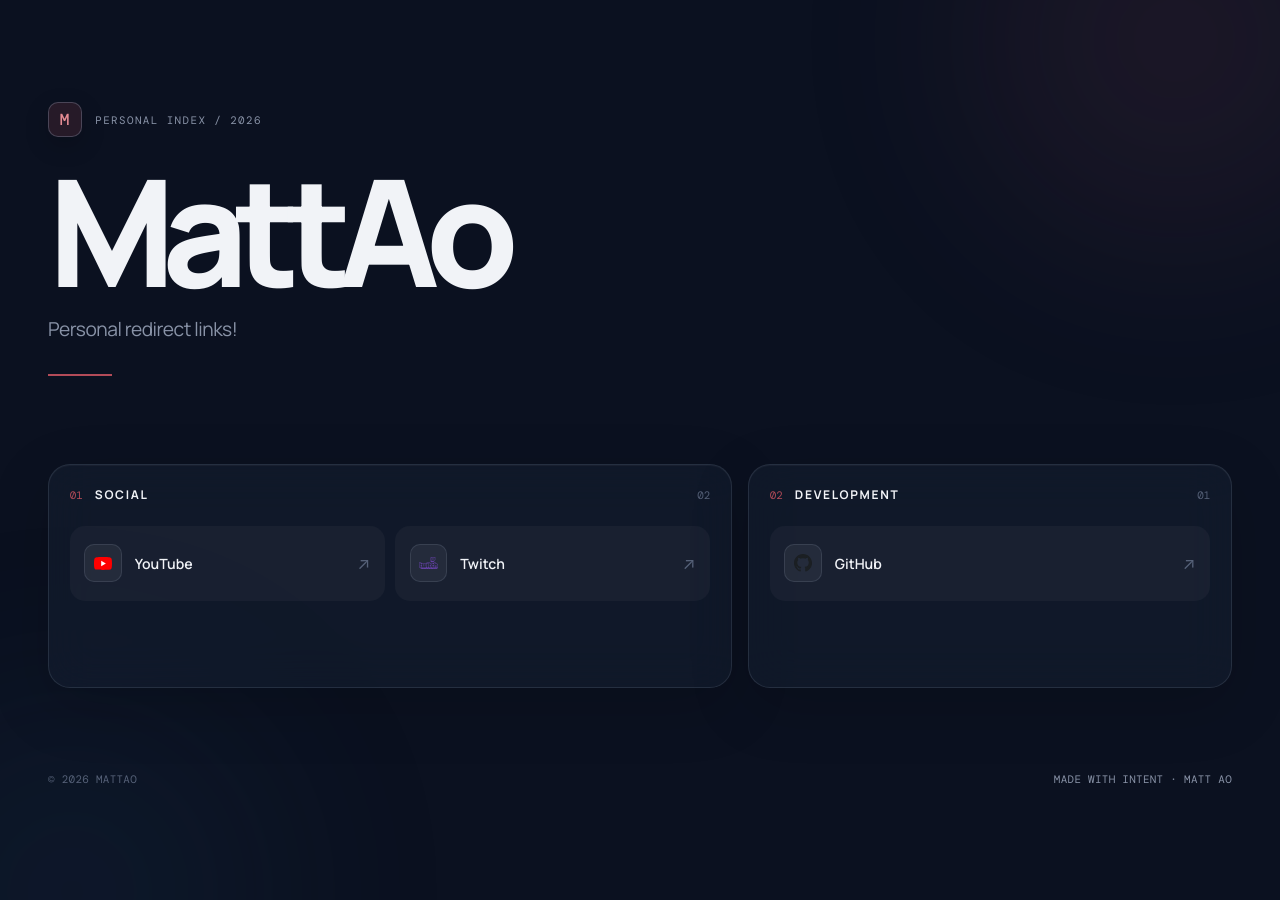
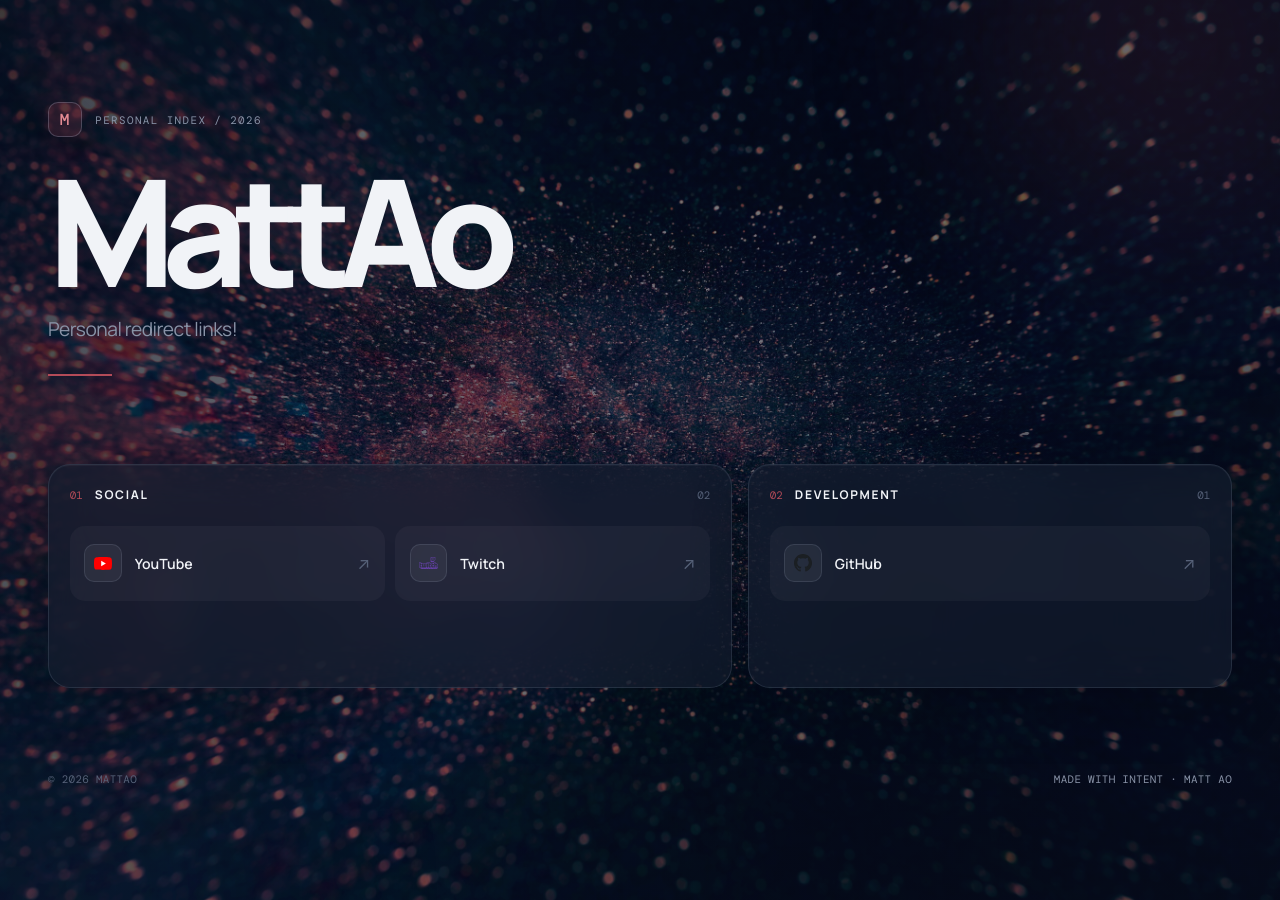
Before and after one commit to M4ttAo/link.mattao.net, a Jekyll site: the page built from index.md, in a window 1280 px wide. Built offline with Jekyll 4.4.1, drawn with Linux system fonts in a browser that asks for light colours.

```diff
--- a/_sass/_base.scss
+++ b/_sass/_base.scss
@@ -10,6 +10,17 @@ body {
   color: var(--text);
   font-family: var(--font-body);
   -webkit-font-smoothing: antialiased;
+}
+
+body::before {
+  position: fixed;
+  z-index: 0;
+  inset: 0;
+  content: "";
+  background:
+    linear-gradient(115deg, rgba(7, 12, 25, .78), rgba(7, 12, 25, .54) 48%, rgba(7, 12, 25, .76)),
+    url("/assets/images/background.jpg") center / cover no-repeat;
+  pointer-events: none;
 }
 
 .page-shell, .site-footer { position: relative; z-index: 1; }
--- a/index.md
+++ b/index.md
@@ -16,17 +16,17 @@ description: "Links, projects & stuff."
   </header>
 
   <div class="links-grid">
-    {% assign category_groups = site.data.links.links | group_by: "category" %}
-    {% for group in category_groups %}
-      {% assign category_name = group.name | default: "Tools" %}
+    {% for group in site.data.links.links %}
+      {% assign category_name = group.category | default: "Tools" %}
+      {% assign category_links = group.items | default: group.links %}
       <section class="category-panel category-panel-{{ forloop.index }}">
         <div class="category-heading">
           <span class="category-index">0{{ forloop.index }}</span>
           <h2>{{ category_name }}</h2>
-          <span class="category-count">{{ group.items.size | prepend: "0" | slice: -2, 2 }}</span>
+          <span class="category-count">{{ category_links.size | prepend: "0" | slice: -2, 2 }}</span>
         </div>
         <div class="link-list">
-          {% for link in group.items %}
+          {% for link in category_links %}
             {% include link-card.html link=link %}
           {% endfor %}
         </div>
```
Also changed, not shown: _data/links.yaml (+13 -12 lines), assets/images/background.jpg (added).
